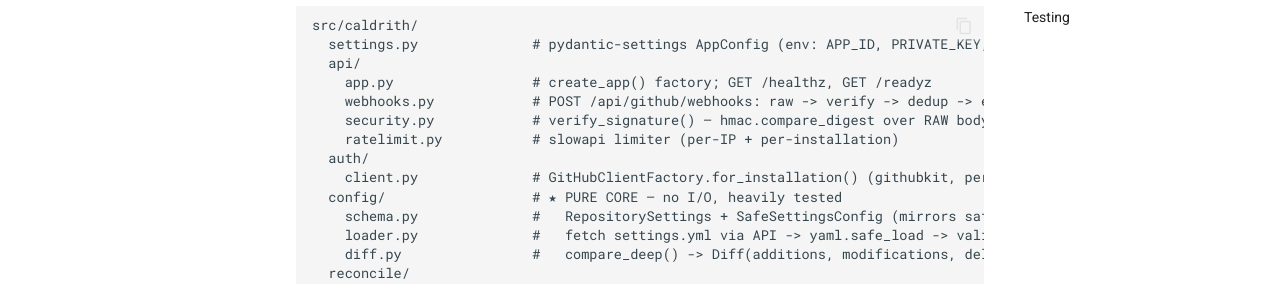
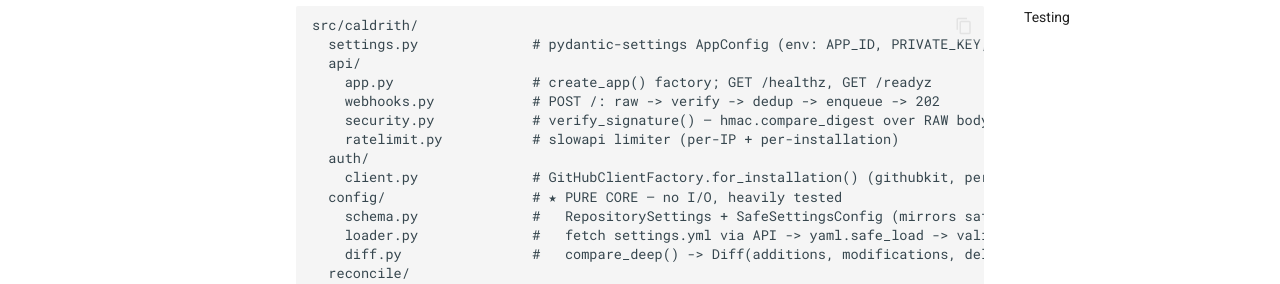
Before and after one commit to MagmaMoose/caldrith, an MkDocs documentation site: the page built from docs/architecture.md, in a window 1280 px wide and 900 px high, scrolled down 483 px. Shown: the part 244-528 px from the top of the window. Built offline with MkDocs 1.6.1 and Material for MkDocs 9.7.7, drawn with Linux system fonts in a browser that asks for light colours; comment, search, counter and statistics services are not loaded; some of the changed text lies outside the part shown.

Commit message:
fix: serve webhook at root path and align secrets with deployed infra
- Webhook ingest moves from POST /api/github/webhooks to POST / so the App's
  webhook URL is just https://api.caldrith.magmamoose.com (no pointless suffix)
- ExternalSecret now references the real OCI Vault keys: caldrith-github-app-id,
  caldrith-github-private-key, caldrith-github-webhook-secret
- REDIS_URL is no longer a secret: in-cluster Valkey has no auth, so it is set as
  a literal Deployment env (redis://valkey.database.svc.cluster.local:6379)
- Docs/affordances/PROJECT_INDEX updated to the root webhook path

```diff
--- a/PROJECT_INDEX.json
+++ b/PROJECT_INDEX.json
@@ -4,7 +4,7 @@
   "entrypoints": [
     "src/caldrith/api/app.py:create_app (FastAPI factory; uvicorn --factory)",
     "src/caldrith/worker/worker.py:WorkerSettings (arq worker)",
-    "POST /api/github/webhooks (webhook ingest)",
+    "POST / (webhook ingest)",
     "GET /healthz (liveness), GET /readyz (Redis readiness)"
   ],
   "modules": {
@@ -28,7 +28,7 @@
     },
     "api.webhooks": {
       "path": "src/caldrith/api/webhooks.py",
-      "purpose": "POST /api/github/webhooks: read RAW body -> verify signature -> dedup on X-GitHub-Delivery -> enqueue ARQ job -> return 202. Routes push/repository/pull_request to the right job. THIN — no reconcile here.",
+      "purpose": "POST /: read RAW body -> verify signature -> dedup on X-GitHub-Delivery -> enqueue ARQ job -> return 202. Routes push/repository/pull_request to the right job. THIN — no reconcile here.",
       "exports": ["router"],
       "depends_on": ["api.security", "worker.queue", "settings", "audit.logging"]
     },
@@ -105,5 +105,5 @@
       "depends_on": []
     }
   },
-  "note_for_agents": "Load this file on demand to locate code; it is NOT auto-imported into CLAUDE.md. Design rule: config/ (schema + loader + diff) stays pure — no githubkit, ARQ, FastAPI, or network imports — so the schema and diff are unit-tested with synthetic dicts. Ingest contract: POST /api/github/webhooks verifies the HMAC over the RAW body BEFORE any parse, dedups on X-GitHub-Delivery, enqueues, and returns 202 — no reconcile in the request. Build a NEW githubkit client per installation (AppInstallationAuthStrategy); never share tokens; base_url is configurable for the GHES future. P1 reconciles ONLY repository.{allow_auto_merge, delete_branch_on_merge, allow_update_branch}; PR events are dry-run (Check Run) only. Deferred (clean seams, not implemented): branch protection, rulesets, labels, teams, collaborators, environments, custom properties, suborg/repo overlay tiers, GHES multi-registration, CEL policy. Tests mirror modules 1:1 under tests/."
+  "note_for_agents": "Load this file on demand to locate code; it is NOT auto-imported into CLAUDE.md. Design rule: config/ (schema + loader + diff) stays pure — no githubkit, ARQ, FastAPI, or network imports — so the schema and diff are unit-tested with synthetic dicts. Ingest contract: POST / verifies the HMAC over the RAW body BEFORE any parse, dedups on X-GitHub-Delivery, enqueues, and returns 202 — no reconcile in the request. Build a NEW githubkit client per installation (AppInstallationAuthStrategy); never share tokens; base_url is configurable for the GHES future. P1 reconciles ONLY repository.{allow_auto_merge, delete_branch_on_merge, allow_update_branch}; PR events are dry-run (Check Run) only. Deferred (clean seams, not implemented): branch protection, rulesets, labels, teams, collaborators, environments, custom properties, suborg/repo overlay tiers, GHES multi-registration, CEL policy. Tests mirror modules 1:1 under tests/."
 }
--- a/docs/architecture.md
+++ b/docs/architecture.md
@@ -26,7 +26,7 @@ src/caldrith/
   settings.py              # pydantic-settings AppConfig (env: APP_ID, PRIVATE_KEY, …)
   api/
     app.py                 # create_app() factory; GET /healthz, GET /readyz
-    webhooks.py            # POST /api/github/webhooks: raw -> verify -> dedup -> enqueue -> 202
+    webhooks.py            # POST /: raw -> verify -> dedup -> enqueue -> 202
     security.py            # verify_signature() — hmac.compare_digest over RAW body
     ratelimit.py           # slowapi limiter (per-IP + per-installation)
   auth/
```
Also changed, not shown: .claude/ARCHITECTURE_MAP.md (+1 -1 lines), .claude/COMMON_MISTAKES.md (+1 -1 lines), README.md (+3 -2 lines), docs/self-hosting.md (+1 -1 lines), 4 other files.
